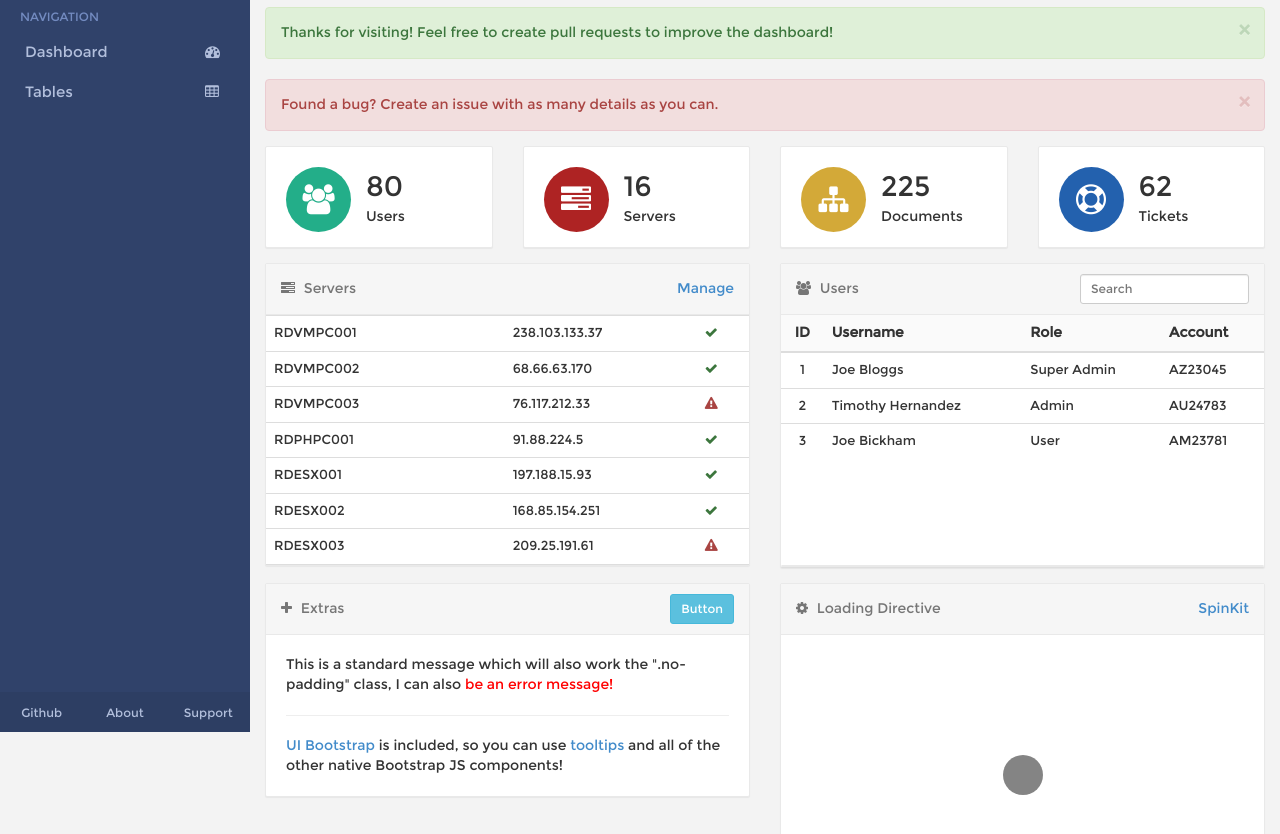
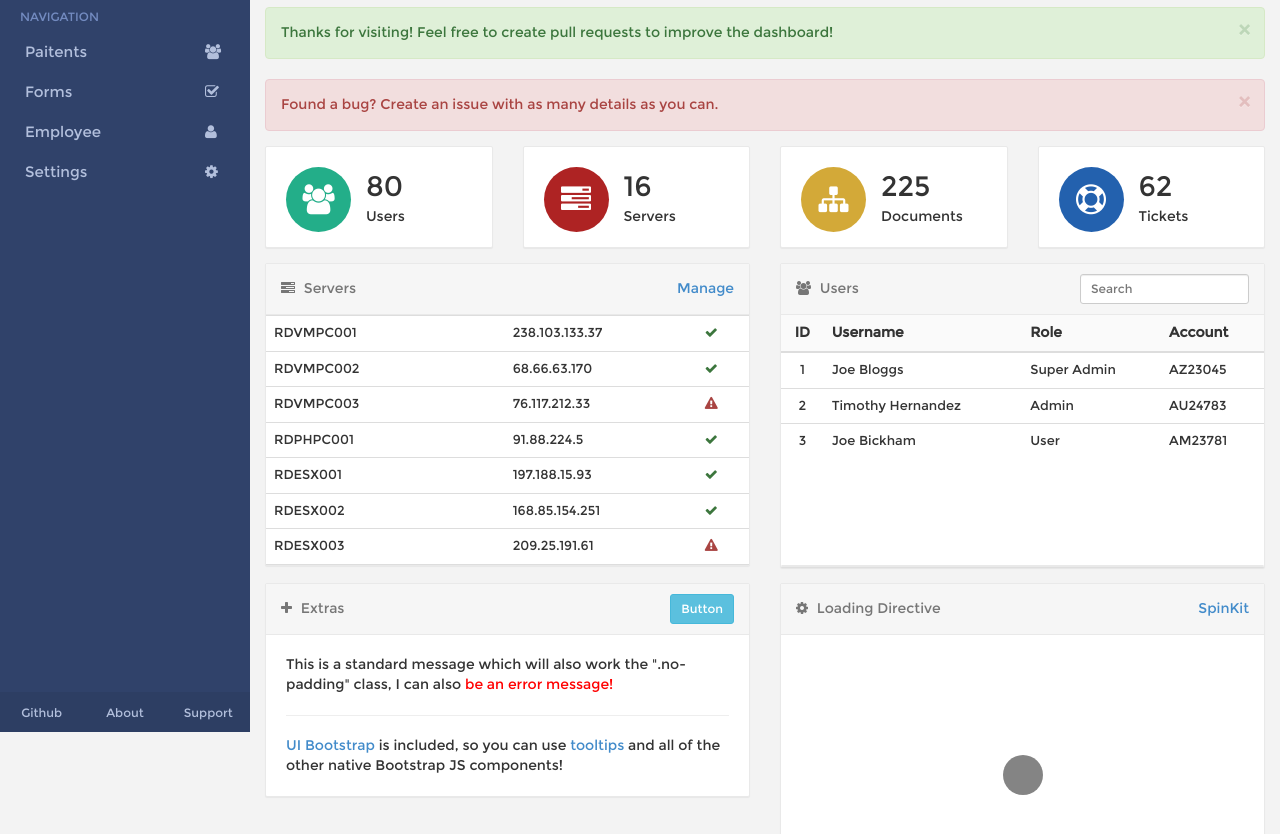
Before and after one commit to dnmariano/CSE112DashboardTemplate, a website: page src/index.html in a window 1280 px wide. Shown: the part 68-902 px from the top of the page. Drawn offline with Linux system fonts and the light colour scheme; files whose address does not match are found by name.

Commit message:
Changed sidebar text and icons to match mockup

```diff
--- a/src/index.html
+++ b/src/index.html
@@ -35,11 +35,19 @@
         </li>
         <li class="sidebar-title"><span>NAVIGATION</span></li>
         <li class="sidebar-list">
-          <a href="#">Dashboard <span class="menu-icon fa fa-tachometer"></span></a>
+          <a href="#">Paitents <span class="menu-icon fa fa-users"></span></a>
         </li>
         <li class="sidebar-list">
-          <a href="#/tables">Tables <span class="menu-icon fa fa-table"></span></a>
+          <a href="#/tables">Forms <span class="menu-icon fa fa-check-square-o"></span></a>
         </li>
+        <li class="sidebar-list">
+          <a href="#">Employee <span class=
+	  "menu-icon fa fa-user"></span></a>
+         </li>
+         <li class="sidebar-list">
+	   <a href="#">Settings <span class=
+	   "menu-icon fa fa-cog"></span></a>
+	 </li>
       </ul>
       <div class="sidebar-footer">
         <div class="col-xs-4">
```
Also changed, not shown: dist/index.html.
